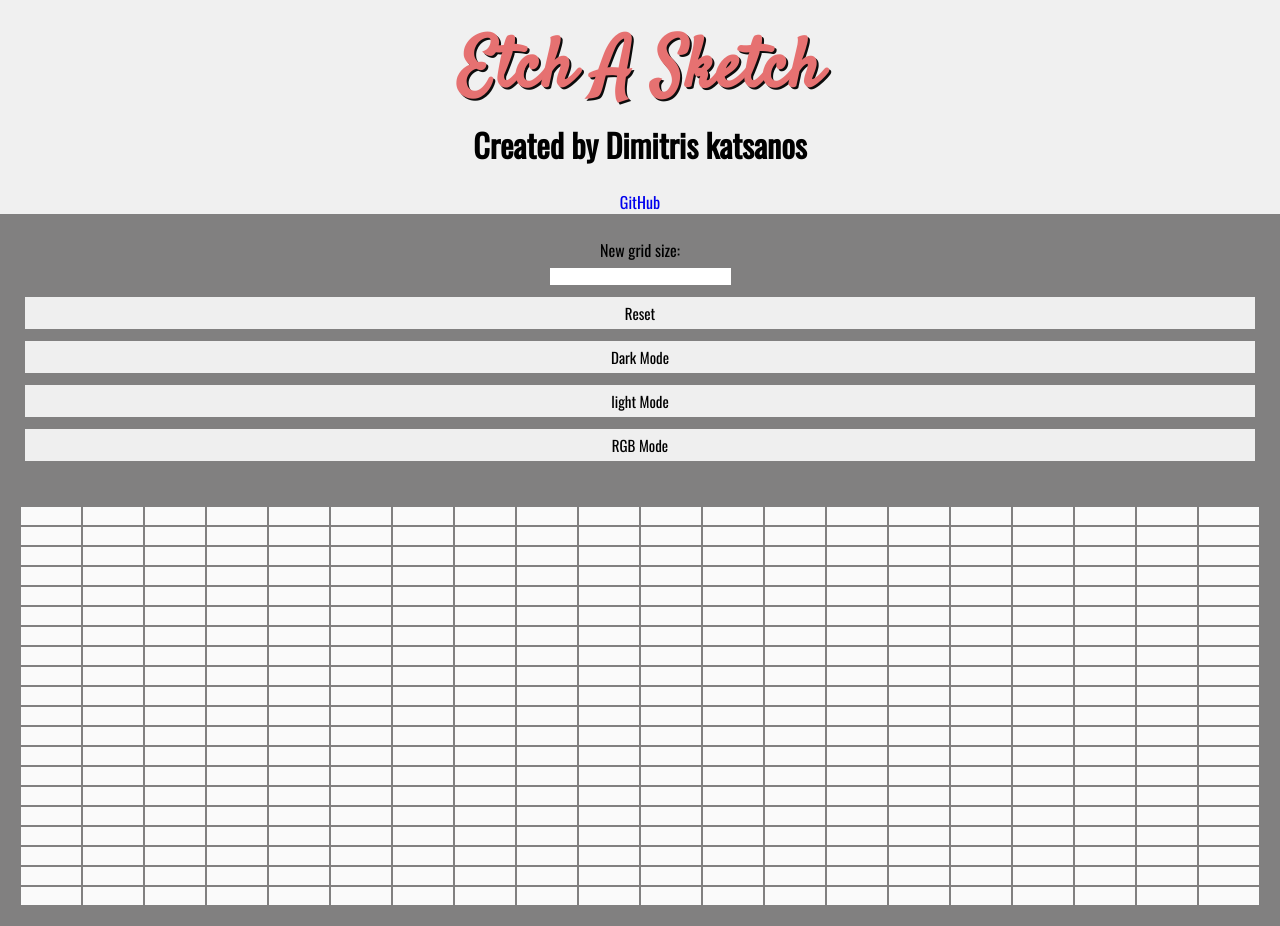
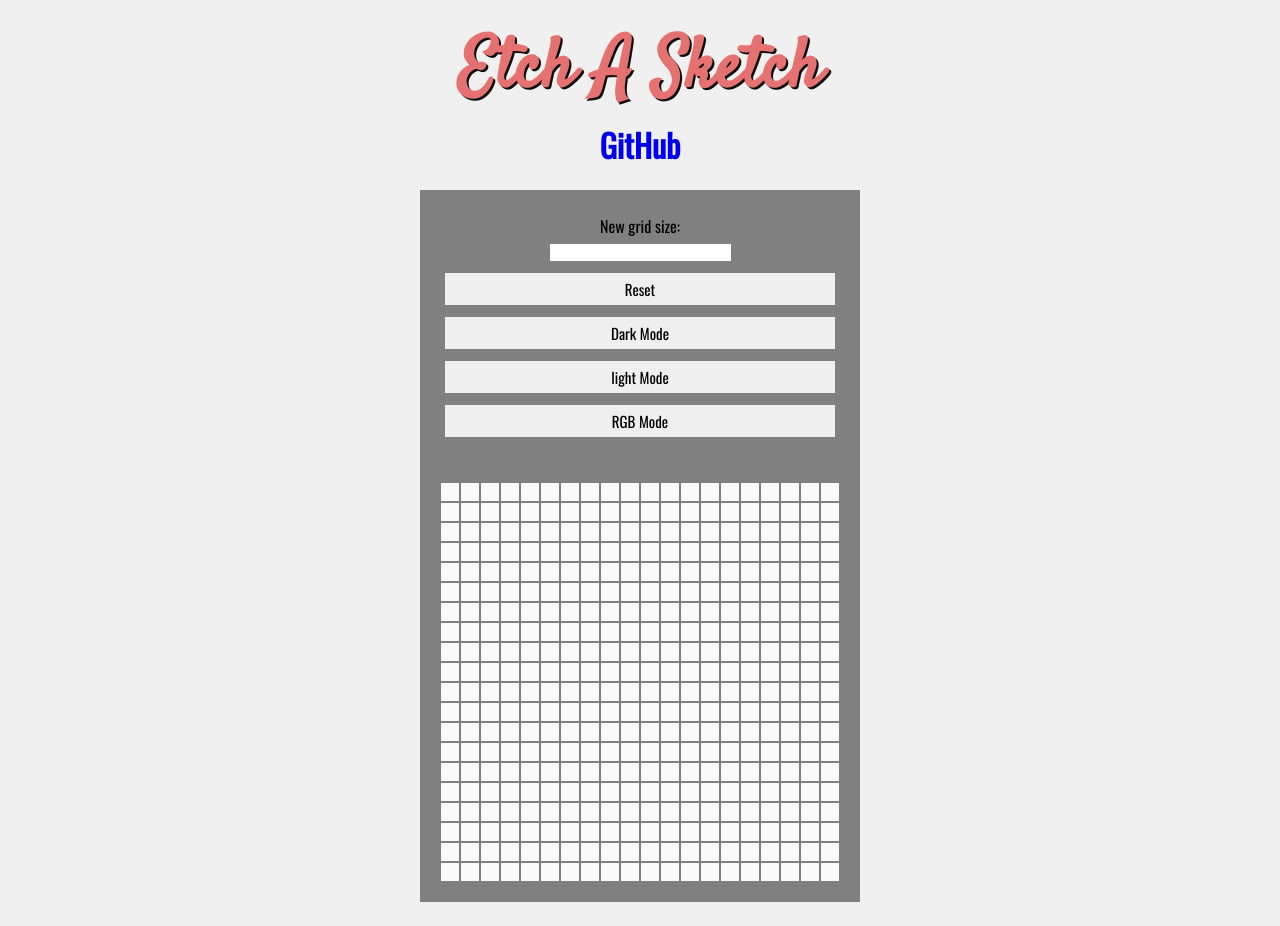
Before and after one commit to Dimitriskatsanos42/Etch_a_sketch, a plain HTML site: page index.html in a window 1280 px wide. After the commit the page ends 902 px from the top, so only its background shows below. Drawn offline with nearby package versions, Linux system fonts and the light colour scheme.

Commit message:
Update index.html

```diff
--- a/index.html
+++ b/index.html
@@ -12,7 +12,6 @@
     <div class="mainPage">
         <h1>
             <div class="gridTitle">Etch A Sketch</div>
-            <div class="subHeader"></div>Created by Dimitris katsanos </div>
             <div><a href="https://github.com/Dimitriskatsanos42">GitHub</a></div>
         </h1>
         <div class="gameGrid">
```
